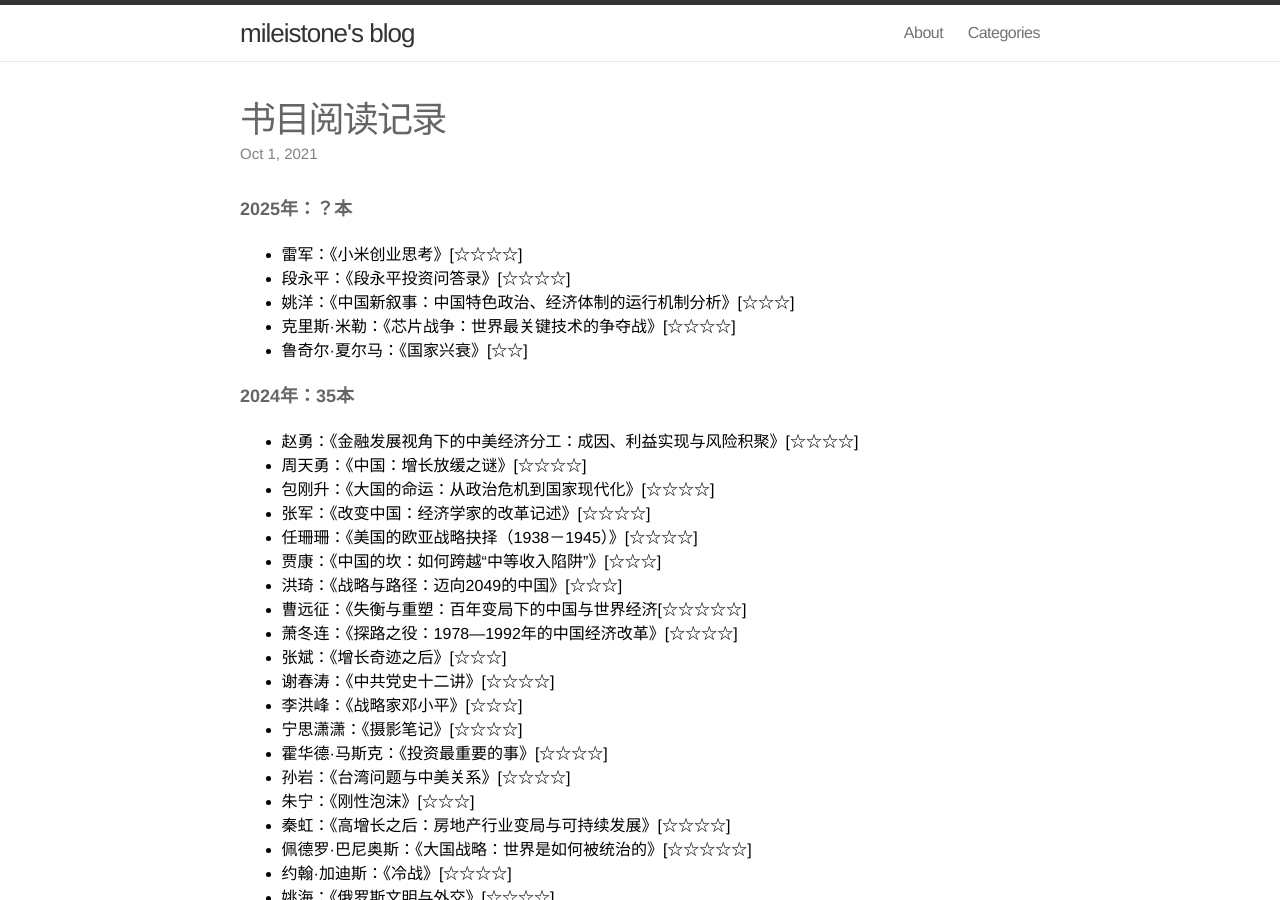
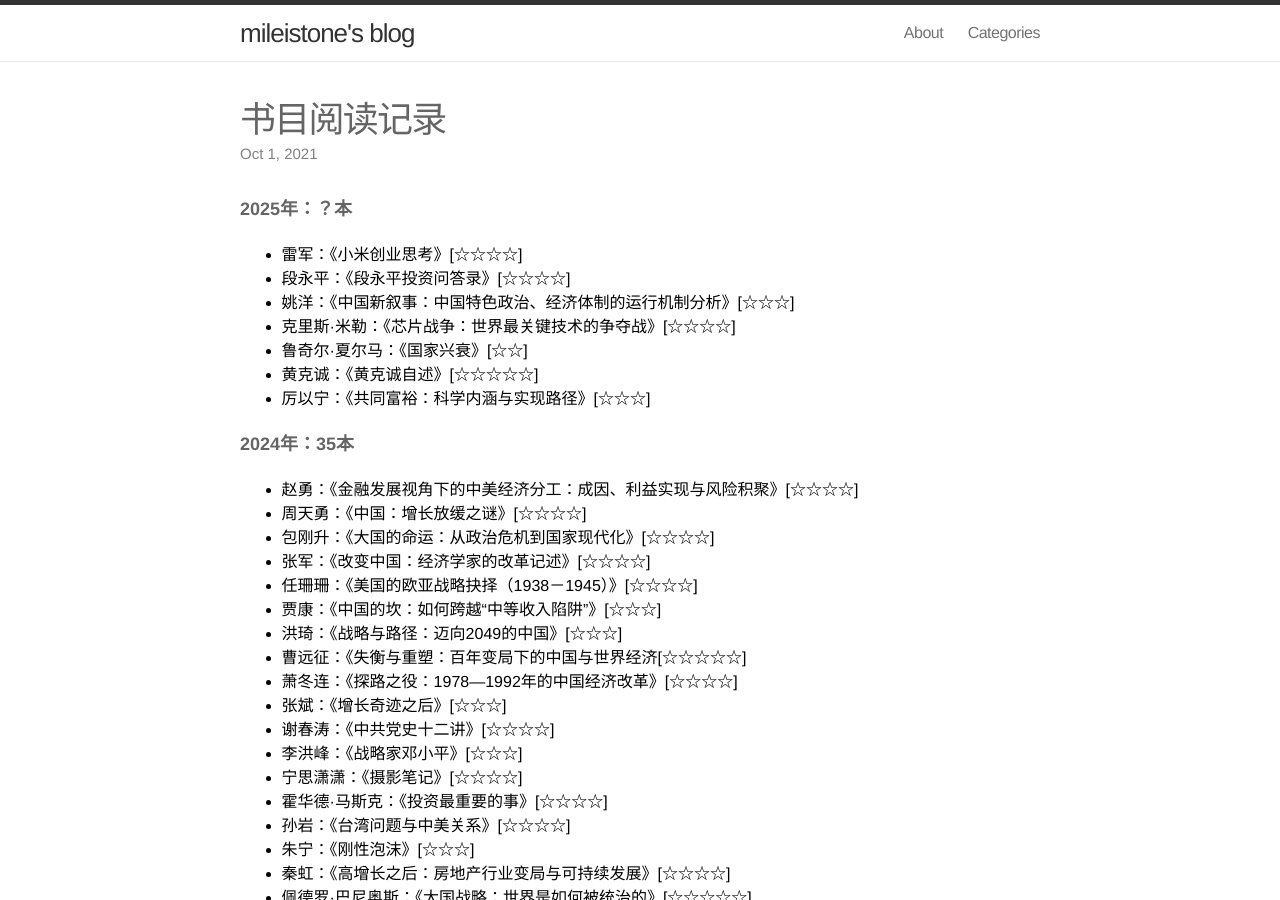
Before and after one commit to mileistone/mileistone.github.io, a Jekyll site: the page built from _posts/2021-10-01-books.md, in a window 1280 px wide and 900 px high. Built offline with Jekyll 4.4.1, drawn with Linux system fonts in a browser that asks for light colours.

Commit message:
Update 2021-10-01-books.md

```diff
--- a/_posts/2021-10-01-books.md
+++ b/_posts/2021-10-01-books.md
@@ -13,6 +13,8 @@ date: 2021-10-01 22:00:00
 - 姚洋：《中国新叙事：中国特色政治、经济体制的运行机制分析》[☆☆☆]
 - 克里斯·米勒：《芯片战争：世界最关键技术的争夺战》[☆☆☆☆]
 - 鲁奇尔·夏尔马：《国家兴衰》[☆☆]
+- 黄克诚：《黄克诚自述》[☆☆☆☆☆]
+- 厉以宁：《共同富裕：科学内涵与实现路径》[☆☆☆]
 
 ##### 2024年：35本
 - 赵勇：《金融发展视角下的中美经济分工：成因、利益实现与风险积聚》[☆☆☆☆]
```
